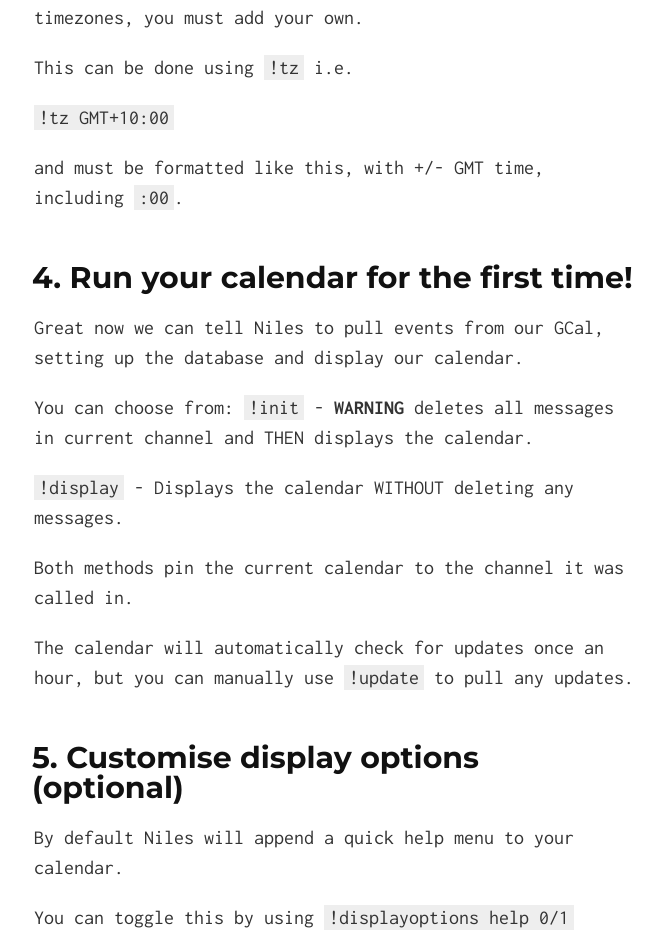
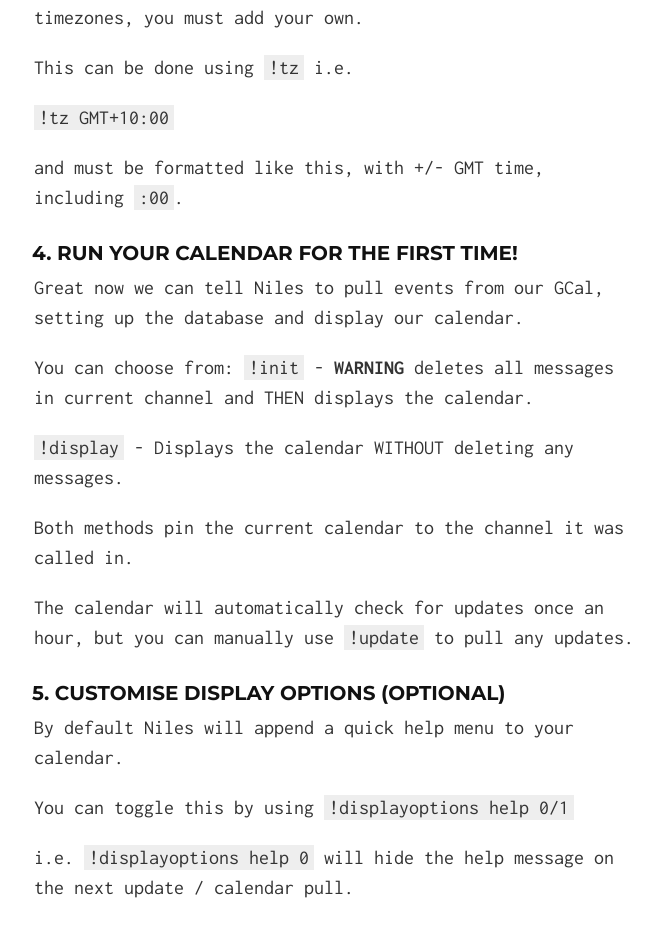
Before and after one commit to niles-bot/niles, a Jekyll site: the page built from docs/setup.md, in a window 1280 px wide. Shown: the part 1687-2634 px from the top of the page, without its empty margins (306-969 px from the left). Built offline with Jekyll 4.4.1, drawn with Linux system fonts in a browser that asks for light colours; our own code applies the rules of GitHub Pages for plain Markdown files.

Commit message:
formatting

```diff
--- a/docs/setup.md
+++ b/docs/setup.md
@@ -13,7 +13,9 @@ Create or select a Google calendar, and then head to **Settings > Calendars > 'T
 
 Now,  select 'Share This Calendar' and under 'Share with a specific person' add
 
+
 `niles-291@niles-169605.iam.gserviceaccount.com`
+
 
 and make sure you give permission **Make changes to events**.
 
@@ -45,7 +47,7 @@ This can be done using `!tz` i.e.
 and must be formatted like this, with +/- GMT time, including `:00`.
 
 
-## 4. Run your calendar for the first time!
+### 4. Run your calendar for the first time!
 
 Great now we can tell Niles to pull events from our GCal, setting up the database and display our calendar.
 
@@ -59,7 +61,7 @@ Both methods pin the current calendar to the channel it was called in.
 The calendar will automatically check for updates once an hour, but you can manually use `!update` to pull any updates.
 
 
-## 5. Customise display options (optional)
+### 5. Customise display options (optional)
 
 By default Niles will append a quick help menu to your calendar.
 
```
